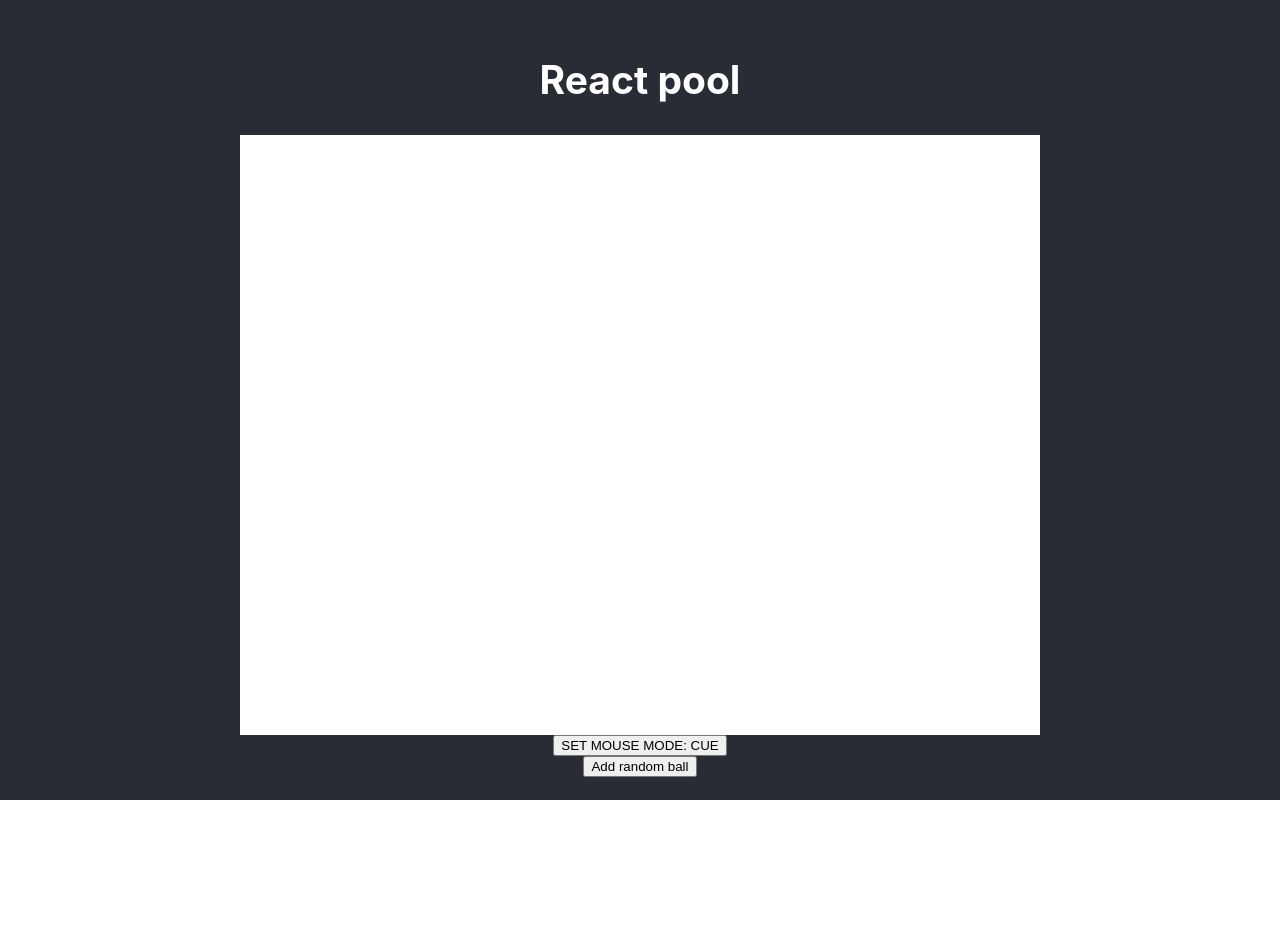
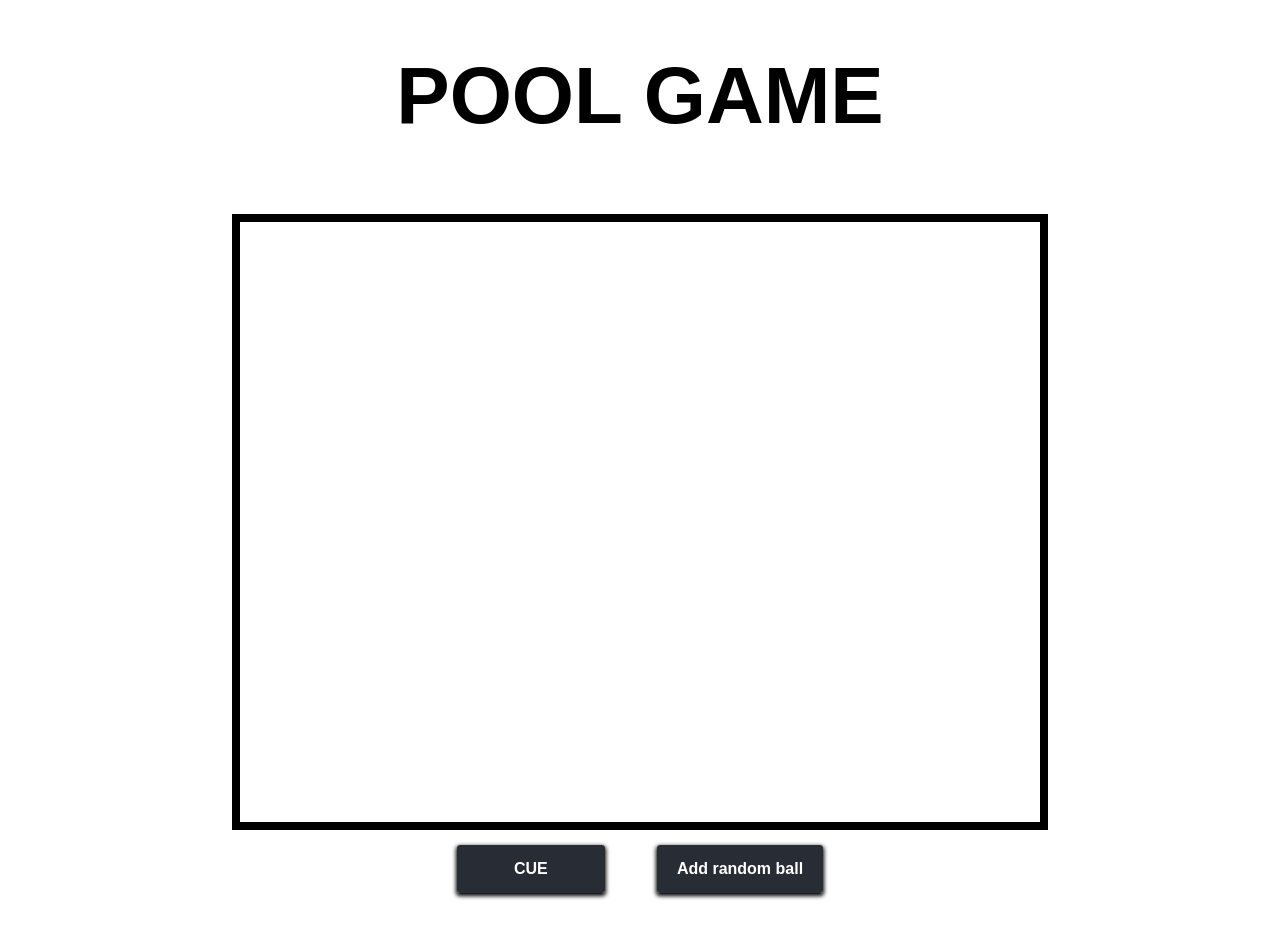
Before and after one commit to user530/hunter_corp_pool, a React (Create React App) app: page / in a window 1280 px wide. Shown: the top 938 px of the page. Before the commit the page ends 800 px from the top, so only its background shows below. Built offline with nearby package versions, Linux system fonts and the light colour scheme.

Commit message:
Small clean-up and styles applied

```diff
--- a/src/App.css
+++ b/src/App.css
@@ -1,38 +1,10 @@
-.App {
-  text-align: center;
+* {
+  padding: 0;
+  margin: 0;
+  box-sizing: border-box;
 }
 
-.App-logo {
-  height: 40vmin;
-  pointer-events: none;
+html, body {
+    min-height: 100%;
+    font-family: sans-serif;
 }
-
-@media (prefers-reduced-motion: no-preference) {
-  .App-logo {
-    animation: App-logo-spin infinite 20s linear;
-  }
-}
-
-.App-header {
-  background-color: #282c34;
-  min-height: 100vh;
-  display: flex;
-  flex-direction: column;
-  align-items: center;
-  justify-content: center;
-  font-size: calc(10px + 2vmin);
-  color: white;
-}
-
-.App-link {
-  color: #61dafb;
-}
-
-@keyframes App-logo-spin {
-  from {
-    transform: rotate(0deg);
-  }
-  to {
-    transform: rotate(360deg);
-  }
-}
--- a/src/App.tsx
+++ b/src/App.tsx
@@ -5,10 +5,7 @@ import { Game } from './features/Game/Game';
 function App() {
   return (
     <div className="App">
-      <header className="App-header">
-        <h2>React pool</h2>
-        <Game />
-      </header>
+      <Game />
     </div>
   );
 }
--- a/src/features/Game/Game.module.css
+++ b/src/features/Game/Game.module.css
@@ -1,15 +1,138 @@
+.container {
+    width: 900px;
+    margin: 0 auto;
+    padding-block: 50px;
+}
+
+.h1 {
+    font-size: 5rem;
+    text-align: center;
+    text-transform: uppercase;
+    margin-bottom: 1em;
+}
+
+.canvas-wrapper {
+    position: relative;
+    width: fit-content;
+    margin: 0 auto;
+}
+
+.canvas-wrapper canvas {
+    position: relative;
+    outline: 0.5em solid black;
+    z-index: 1;
+    margin-bottom: 0.5em;
+}
+
 .popup {
-    display: none;
     position: absolute;
-    width: 30%;
-    height: 300px;
-    margin: 0 auto;
-    border: 2px solid black;
-    background-color: transparent;
-    box-shadow: 0 0 5px 2px black;
-    z-index: 1;
+    top: 0;
+    right: 0;
+    width: 236px;
+    outline: 0.5em solid black;
+    background-color: white;
+    transition: 0.4s;
+    display: flex;
+    flex-direction: column;
+    align-items: center;
 }
 
 .popup--active {
-    display: block;
+    transform: translateX(100%);
 }
+
+.popup h3 {
+    margin: 0;
+    padding: 0;
+    color: black;
+    font-size: 24px;
+}
+
+button,
+.popup input[type="submit"] {
+    margin-top: 10px;
+    display: inline-flex;
+    justify-content: center;
+    align-items: center;
+    background-clip: padding-box;
+    background-color: #282c34;
+    border: 1px solid transparent;
+    border-radius: .25rem;
+    box-shadow: 0 2px 4px 0 black;
+    color: #fff;
+    cursor: pointer;
+    font-size: 16px;
+    font-weight: 600;
+    height: 50px;
+    padding-inline: 20px;
+    position: relative;
+    text-decoration: none;
+    transition: all 250ms;
+    width: auto;
+}
+
+button:hover,
+button:focus,
+.popup input[type="submit"]:hover,
+.popup input[type="submit"]:focus {
+    background-color: #4d5566;
+}
+
+button:hover,
+.popup input[type="submit"]:hover {
+    transform: translateY(-1px);
+}
+
+button:active,
+.popup input[type="submit"]:active {
+    background-color: #4d5566;
+    transform: translateY(0);
+}
+
+.popup input[type="color"] {
+    margin-top: 10px;
+    appearance: none;
+    -moz-appearance: none;
+    -webkit-appearance: none;
+    background: none;
+    border: 0;
+    cursor: pointer;
+    padding: 0;
+    width: 100%;
+    height: 236px;
+}
+
+.popup input[type="color"]:focus{
+    border-radius: 0;
+    outline: none;
+}
+
+.game-controls {
+    margin: 0 auto;
+    display: flex;
+    column-gap: 50px;
+    justify-content: center;
+}
+
+.game-controls button {
+    min-width: 150px;
+}
+
+/* Clear shadow dom styles */
+::-webkit-color-swatch-wrapper {
+    padding: 0;
+}
+
+::-webkit-color-swatch{
+    border: 0;
+    border-radius: 0;
+}
+
+::-moz-color-swatch,
+::-moz-focus-inner{
+    border: 0;
+}
+
+::-moz-focus-inner{
+    padding: 0;
+}
--- a/src/features/Game/Game.tsx
+++ b/src/features/Game/Game.tsx
@@ -27,7 +27,7 @@ export const Game: React.FC = () => {
 
         // CHANGE
         if (gameState.selectedBall) {
-            console.log(gameState.selectedBall.color)
+            popupInputRef.current!.value = gameState.selectedBall.color;
             // Show popup window
             popupRef.current?.classList.add(styles['popup--active']);
         }
@@ -40,11 +40,9 @@ export const Game: React.FC = () => {
         e.preventDefault();
         // Get new color
         const newColor = popupInputRef.current?.value;
-        console.log(newColor);
+
         if (!newColor) return; // Signal and close popup
-        // Validate it
-        const isValidColor = /^/.test(newColor);
-        if (!isValidColor) return; // Signal and close popup
+
         if (!gameState.selectedBall) return;
         // If valid - update ball color
         gameState.selectedBall.color = newColor;
@@ -118,18 +116,9 @@ export const Game: React.FC = () => {
     )
 
     return (
-        <>
-            <form
-                ref={popupRef}
-                className={styles['popup']}
-                onSubmit={popupSubmitHandler}
-            >
-                <h3>Pick a color</h3>
-                <input ref={popupInputRef} type="text" className="color-input" placeholder='#FFF' pattern='^#(?:[0-9a-fA-F]{3,4}){1,2}$' />
-                <input type="submit" value="Set color" />
-                <input type="button" value="Cancel" onClick={popupCancelClickHandler} />
-            </form>
-
+        <section className={styles["container"]}>
+            <h1 className={styles["h1"]}>Pool game</h1>
+            <div className={styles["canvas-wrapper"]}>
                 <canvas
                     ref={canvasRef}
                     width={800}
@@ -139,9 +128,21 @@ export const Game: React.FC = () => {
                     onMouseMove={moveHandler}
                 ></canvas>
 
+                <form
+                    ref={popupRef}
+                    className={styles['popup']}
+                    onSubmit={popupSubmitHandler}
+                >
+                    <h3>Pick a color</h3>
+                    <input type="submit" value="Apply color" />
+                    <input ref={popupInputRef} type="color" className="color-input" />
+                </form>
+            </div>
+
+            <div className={styles["game-controls"]}>
                 <button
                     onClick={mouseModeBtnHandler}
-            >SET MOUSE MODE: {mouseMode === 'SELECTION'
+                >{mouseMode === 'SELECTION'
                     ? 'CUE'
                     : 'SELECTION'
                     }</button>
@@ -149,6 +150,7 @@ export const Game: React.FC = () => {
                 <button
                     onClick={addRandomBtnHandler}
                 >Add random ball</button>
-        </>
+            </div>
+        </section>
     )
 }
--- a/src/features/Game/GameState.ts
+++ b/src/features/Game/GameState.ts
@@ -71,13 +71,13 @@ class Ball implements Drawable {
         const { fieldWidth, fieldHeight } = fieldDimensions;
         const MAX_SPEED = 10;
         const BALL_RADIUS_RATIO = 10;
-        const randomRadius = Math.max(30, Math.random() * Math.min(fieldWidth, fieldHeight) / BALL_RADIUS_RATIO);
+        const randomRadius = Math.max(25, Math.random() * Math.min(fieldWidth, fieldHeight) / BALL_RADIUS_RATIO);
         const x = Math.max(randomRadius, Math.min(fieldWidth - randomRadius, Math.random() * fieldWidth));
         const y = Math.max(randomRadius, Math.min(fieldHeight - randomRadius, Math.random() * fieldHeight));
         const dx = (0.5 - Math.random()) * 2 * MAX_SPEED;
         const dy = (0.5 - Math.random()) * 2 * MAX_SPEED;
-        // Random HEX color formula (https://css-tricks.com/snippets/javascript/random-hex-color/)
-        const randomColor = `#${Math.floor(Math.random() * 16777215).toString(16)}`;
+        // Random HEX color formula (https://www.30secondsofcode.org/js/s/random-hex-color-code/)
+        const randomColor = `#${(Math.random() * 0xfffff * 1000000).toString(16).slice(0, 6)}`;
 
         return new Ball(x, y, randomRadius, dx, dy, randomColor)
     }
--- a/src/index.css
+++ /dev/null
@@ -1,13 +0,0 @@
-body {
-  margin: 0;
-  font-family: -apple-system, BlinkMacSystemFont, 'Segoe UI', 'Roboto', 'Oxygen',
-    'Ubuntu', 'Cantarell', 'Fira Sans', 'Droid Sans', 'Helvetica Neue',
-    sans-serif;
-  -webkit-font-smoothing: antialiased;
-  -moz-osx-font-smoothing: grayscale;
-}
-
-code {
-  font-family: source-code-pro, Menlo, Monaco, Consolas, 'Courier New',
-    monospace;
-}
--- a/src/index.tsx
+++ b/src/index.tsx
@@ -1,8 +1,6 @@
 import React from 'react';
 import ReactDOM from 'react-dom/client';
-import './index.css';
 import App from './App';
-import reportWebVitals from './reportWebVitals';
 
 const root = ReactDOM.createRoot(
   document.getElementById('root') as HTMLElement
@@ -12,8 +10,3 @@ root.render(
     <App />
   </React.StrictMode>
 );
-
-// If you want to start measuring performance in your app, pass a function
-// to log results (for example: reportWebVitals(console.log))
-// or send to an analytics endpoint. Learn more: https://bit.ly/CRA-vitals
-reportWebVitals();
--- a/src/reportWebVitals.ts
+++ /dev/null
@@ -1,15 +0,0 @@
-import { ReportHandler } from 'web-vitals';
-
-const reportWebVitals = (onPerfEntry?: ReportHandler) => {
-  if (onPerfEntry && onPerfEntry instanceof Function) {
-    import('web-vitals').then(({ getCLS, getFID, getFCP, getLCP, getTTFB }) => {
-      getCLS(onPerfEntry);
-      getFID(onPerfEntry);
-      getFCP(onPerfEntry);
-      getLCP(onPerfEntry);
-      getTTFB(onPerfEntry);
-    });
-  }
-};
-
-export default reportWebVitals;
```
Also changed, not shown: src/setupTests.ts (deleted, +0 -5 lines), src/logo.svg (deleted), 1 other file (tests, documents, lock files or other folders). Lines whose indentation alone changed are shown as unchanged.
